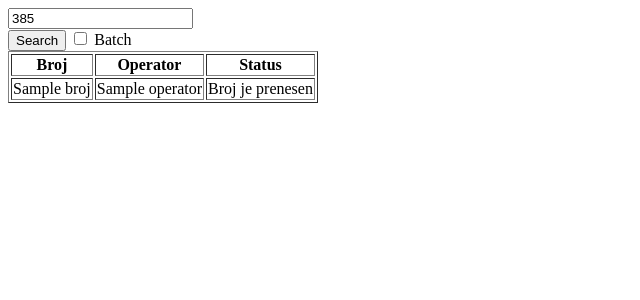
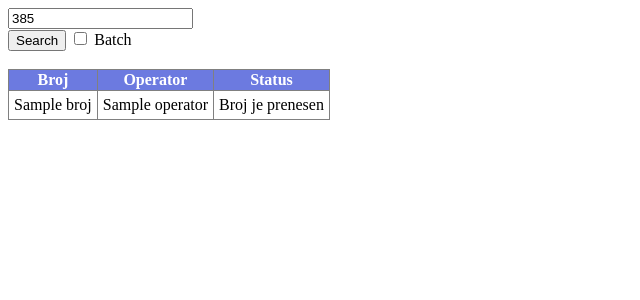
Before and after one commit to kazazEdis/hackom, a Flask app: template templates/mnp_results.html in a window 1280 px wide. Shown: the top 300 px of the page, without its empty margins (0-640 px from the left). Run offline with Flask 2, Linux system fonts and the light colour scheme; the template is opened without the code that fills it: most values are stand-ins (such as "Sample title", 1, 10 or a date in 2020); parts of the project's set-up code (start-up, migrations or seed data) failed here and were passed over.

Commit message:
Results table redesigned

```diff
--- a/app.py
+++ b/app.py
@@ -13,7 +13,6 @@ def hackom():
     if request.method == "POST":
         msisdn = request.form.get("msisdn")
         if batch != None:
-            print(type(msisdn))
             results = hakom.batch_operator(msisdn)
             return render_template("mnp_results.html", results = results)
 
--- /dev/null
+++ b/static/css/mnp_results.css
@@ -0,0 +1,17 @@
+table, th, td {
+    border-collapse: collapse;
+}
+#results {
+    border-radius: 80px;
+}
+thead > tr{
+    color: #ffffff;
+    background-color: #6c7ae0 ;
+}
+td {
+    padding: 5px;
+}
+
+tr:nth-child(even) {
+  background-color: #D6EEEE;
+}
--- a/static/js/mnp.js
+++ b/static/js/mnp.js
@@ -5,6 +5,8 @@ const msisdn = document.getElementsByName("msisdn");
 let batchBox = document.createElement("textarea");
 batchBox.type = "text";
 batchBox.name = "msisdn";
+batchBox.style.width = "100%";
+batchBox.style.height = "10rem"
 
 let inputBox = document.createElement("input");
 inputBox.type = "text";
--- a/templates/base.html
+++ b/templates/base.html
@@ -5,6 +5,7 @@
     <meta http-equiv="X-UA-Compatible" content="IE=edge">
     <meta name="viewport" content="width=device-width, initial-scale=1.0">
     <title>{% block title %}{% endblock %}</title>
+    {% block head %}{% endblock %}
 </head>
 <body>
     {% block content %}{% endblock %}
--- a/templates/mnp.html
+++ b/templates/mnp.html
@@ -2,8 +2,9 @@
 
 
 {% block title %}MNP{% endblock %}
-
-
+{% block head %}
+<link rel="stylesheet" href="{{ url_for('static', filename='css/mnp.css') }}">
+{% endblock %}
 {% block content %}
 <form autocomplete="off" method="POST">
     <input type="text" name="msisdn" value="385">
@@ -13,6 +14,7 @@
     <label for="batch">Batch</label>
     <br>
 </form>
+<br>
 {% block results %}{% endblock %}
 <script defer src="{{ url_for('static', filename='js/mnp.js') }}"></script>
 {% endblock %}
--- a/templates/mnp_results.html
+++ b/templates/mnp_results.html
@@ -1,6 +1,11 @@
 {% extends 'mnp.html' %}
 
+{% block head %}
+<link rel="stylesheet" href="{{ url_for('static', filename='css/mnp_results.css') }}">
+{% endblock %}
 {% block results %}
+
+<div id="results">
     <table border="1px">
         <thead>
             <tr>
@@ -19,4 +24,5 @@
         {% endfor %}
         </tbody>
     </table>
+</div>
 {% endblock %}
```
Also changed, not shown: hakom.py (+12 -5 lines), preneseno.json (+1 -1 lines), static/css/mnp.css (added), test.jpeg. Lines whose indentation alone changed are shown as unchanged.
